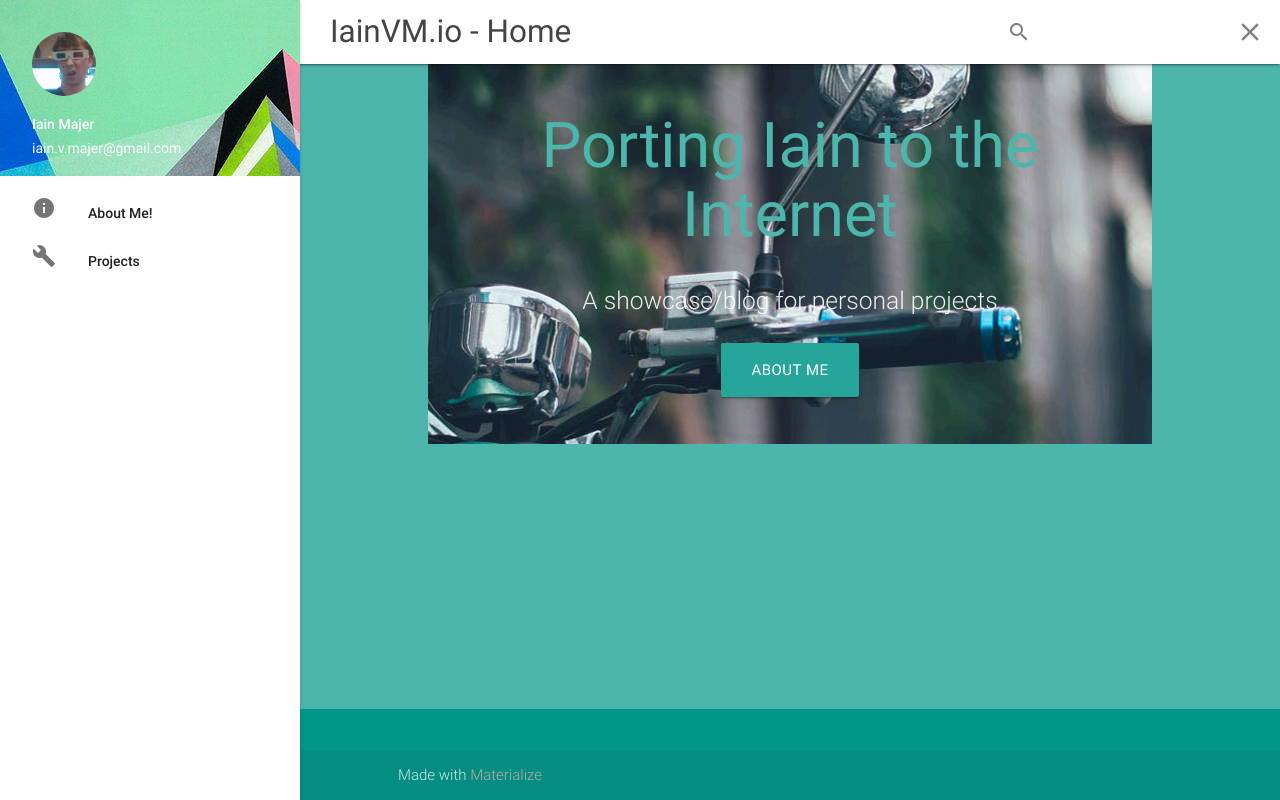
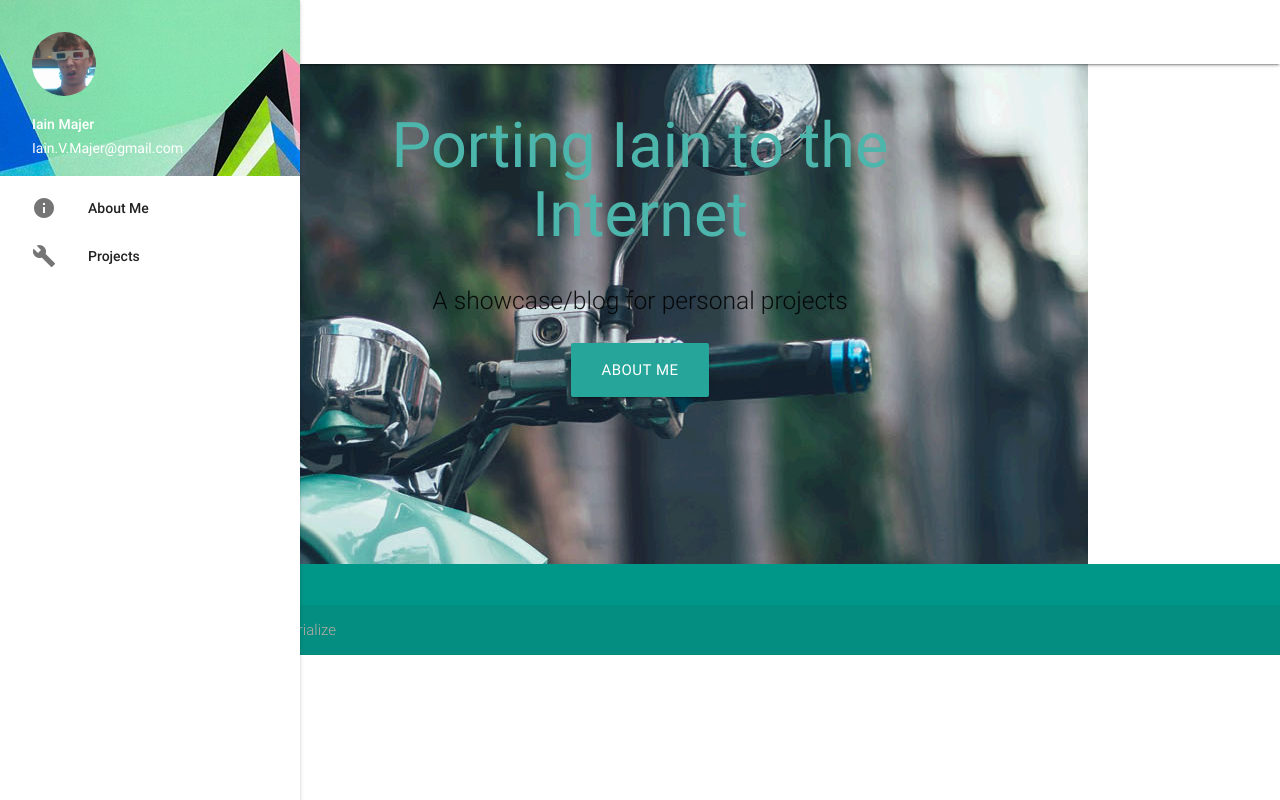
Before and after one commit to IainVM/portfolio, a Node server app: page / in a window 1280 px wide. Run offline with Node 20, Linux system fonts and the light colour scheme; some libraries are stand-ins or nearby versions.

Commit message:
Intergrated a site config, made details in home and about pages use the site config data, also setup SCSS

```diff
--- a/app.js
+++ b/app.js
@@ -1,20 +1,24 @@
 //Set up Express for handling routing
 var express = require('express')
 var app = express()
-//Server Settings
-var config = require('./site.json')
+
+//Create locals for use during app
+app.locals.moment = require('moment')
+
+//Site Settings
+var site = require('./site.json')
 
 //Set up pug as the view engine
 app.set('view engine', 'pug')
 
 //Home page
 app.get('/', function (req, res) {
-  res.render('home', {config: config, title:'Home', page:'home' })
+  res.render('home', {site: site, title:'Home', page:'home'})
 })
 
 //About Me page
 app.get('/about', function (req, res) {
-  res.render('about', {config: config, title:'About Me', page:'about' })
+  res.render('about', {site: site, title:'About Me', page:'about'})
 })
 
 //Static content handling
--- /dev/null
+++ b/public/css/about.css
@@ -0,0 +1,3 @@
+
+
+/*# sourceMappingURL=about.css.map */
--- /dev/null
+++ b/public/css/home.css
@@ -0,0 +1,3 @@
+
+
+/*# sourceMappingURL=home.css.map */
--- /dev/null
+++ b/public/css/main.css
@@ -0,0 +1,3 @@
+
+
+/*# sourceMappingURL=main.css.map */
--- a/public/css/style.css
+++ /dev/null
@@ -1,122 +0,0 @@
-/* Custom Stylesheet */
-
-
-/**
- * Use this file to override Materialize files so you can update
- * the core Materialize files in the future
- *
- * Made By MaterializeCSS.com
- */
-
-.collapsible-body span a i {
-    margin-right: 1rem;
-}
-
-.collapsible-body span a {
-    text-transform: initial !important;
-}
-
-.collapsible-body {
-    background-color: rgba(255, 255, 255, 0.7);
-}
-
-body {
-    display: flex;
-    min-height: 100vh;
-    flex-direction: column;
-    background-color: #4db6ac;
-}
-
-#main, .parallax-container {
-    flex: 1 0 auto;
-}
-
-nav ul a, nav .brand-logo {
-    color: #444;
-}
-
-.nav-wrapper, #main, footer {
-    padding-left: 300px;
-}
-
-@media only screen and (max-width: 992px) {
-    .nav-wrapper, #main, footer {
-        padding-left: 0;
-    }
-}
-
-.container {
-    width: 80%;
-}
-
-.brand-logo {
-    padding-left: 30px !important;
-}
-
-
-/*Right hand top bar icons*/
-
-.shaded {
-    color: rgba(0, 0, 0, .5) !important
-}
-
-nav ul a {
-    font-size: 3rem;
-}
-
-p {
-    line-height: 2rem;
-}
-
-.button-collapse {
-    color: #26a69a;
-}
-
-.parallax-container {
-    min-height: 380px;
-    line-height: 0;
-    height: auto;
-    color: rgba(255, 255, 255, .9);
-}
-
-.parallax-container .section {
-    width: 100%;
-}
-
-@media only screen and (max-width: 992px) {
-    .parallax-container .section {
-        position: absolute;
-        top: 40%;
-    }
-    #index-banner .section {
-        top: 10%;
-    }
-}
-
-@media only screen and (max-width: 600px) {
-    #index-banner .section {
-        top: 0;
-    }
-}
-
-.icon-block {
-    padding: 0 15px;
-}
-
-.icon-block .material-icons {
-    font-size: inherit;
-}
-
-footer.page-footer {
-    margin: 0;
-}
-
-body {
-    display: flex;
-    min-height: 100vh;
-    flex-direction: column;
-  }
-
-  main {
-    flex: 1 0 auto;
-  }
--- a/site.json
+++ b/site.json
@@ -1,18 +1,27 @@
 {
-    "name":"IainVM.io",
-    "navi":[
+    "name": "IainVM.io",
+    "navi": [
         {
-            "page":"about",
-            "url":"/about",
-            "icon":"info",
-            "label":"About Me!"
+            "page": "about",
+            "url": "/about",
+            "icon": "info",
+            "label": "About Me"
         },
         {
-            "page":"projects",
-            "url":"/Projects",
-            "icon":"build",
-            "label":"Projects"
+            "page": "projects",
+            "url": "/projects",
+            "icon": "build",
+            "label": "Projects"
         }
-    ]
-
+    ],
+    "contact": {
+        "first_name": "Iain",
+        "last_name": "Majer",
+        "name": "Iain Majer",
+        "dob":"1993-11-14",
+        "email": "Iain.V.Majer@gmail.com",
+        "mobile": "07412454511",
+        "github": "https://github.com/iainvm",
+        "gitlab": "https://git.hackedtogether.org/iainvm"
+    }
 }
--- a/views/home.pug
+++ b/views/home.pug
@@ -1,7 +1,4 @@
 extends templates/main.pug
-
-block style
-    link(rel='stylesheet', href='css/home.css')
 
 block content
     div(id="index-banner" class="parallax-container")
--- /dev/null
+++ b/views/projects.pug
@@ -0,0 +1,5 @@
+extends templates/main.pug
+
+block vars
+
+block content
--- a/views/templates/buttons.pug
+++ b/views/templates/buttons.pug
@@ -1,6 +1,6 @@
 //- The buttons that will display on the side navigation bar
-each button in config['navi']
+each button in site.navi
     li
-        a(class=page == button['page'] ? "grey lighten-1" : "" class="waves-effect" href=button['url'])
-            i(class="material-icons")=button['icon']
-            p=button['label']
+        a(class=page == button.page ? "grey lighten-1" : "" class="waves-effect" href=button.url)
+            i(class="material-icons")=button.icon
+            | #{button.label}
--- a/views/templates/main.pug
+++ b/views/templates/main.pug
@@ -1,15 +1,17 @@
 //- Main template used across the entire site
 html
+  block vars
   head
     //- Site title
-    title #{config['name']} - #{title}
+    title #{site.name} - #{title}
 
     //- CSS
-    link(rel='stylesheet', href='https://d1azc1qln24ryf.cloudfront.net/114779/Socicon/style-cf.css?rd5re8')
-    link(rel='stylesheet', href='https://fonts.googleapis.com/icon?family=Material+Icons')
-    link(rel='stylesheet', href='css/materialize.css')
+    link(rel="stylesheet", href="https://d1azc1qln24ryf.cloudfront.net/114779/Socicon/style-cf.css?rd5re8")
+    link(rel="stylesheet", href="https://fonts.googleapis.com/icon?family=Material+Icons")
+    link(rel="stylesheet", href="css/materialize.css")
     //- Template styles
-    link(rel='stylesheet', href='css/style.css')
+    link(rel="stylesheet", href="css/main.css")
+    link(rel="stylesheet", href=page+".css")
     //- Page specific styles
     block style
 
@@ -26,7 +28,7 @@
     include footer
 
     //- Pages scripts
-    //- They are loaded after the pages visuals so that the loading time doesn't stop the user seeing the page
+    //- They are loaded after the pages visuals so that the loading time doesn"t stop the user seeing the page
     block scripts
     //- Scripts used for the template
     script(src="https://code.jquery.com/jquery-2.1.1.min.js")
--- a/views/templates/navi.pug
+++ b/views/templates/navi.pug
@@ -8,7 +8,7 @@
             a(href="#")
                 img( class="circle" src="images/prof.jpg")
             a(href="#")
-                span(class="white-text name") Iain Majer
-            a(href="mailto:iain.v.majer@gmail.com")
-                span(class="white-text email") iain.v.majer@gmail.com
+                span(class="white-text name") #{site.contact.name}
+            a(href="mailto:#{site.contact.email}")
+                span(class="white-text email") #{site.contact.email}
     include buttons
--- a/views/templates/topbar.pug
+++ b/views/templates/topbar.pug
@@ -4,12 +4,12 @@
         div(class="nav-wrapper")
             a(href="#" data-activates="slide-out" class="button-collapse")
                 i(class="material-icons") menu
-            a(href="/" id="logo-containger" class="brand-logo") IainVM.io - #{title}
+            a(href="/" id="logo-containger" class="brand-logo") #{site.name} - #{title}
 
             ul(class="right")
                 li
                     div(class="valign-wrapper")
-                        a(href="https://github.com/iainvm")
+                        a(href="#{site.contact.github}")
                             i(class="shaded socicon-github")
                 li(class="hide-on-med-and-down")
                     form
```
Also changed, not shown: views/about.pug (+23 -39 lines), public/projects/portfolio.txt (renamed from portfolio.txt), scss/about.scss (added), scss/home.scss (added), scss/main.scss (added), 3 other files.
